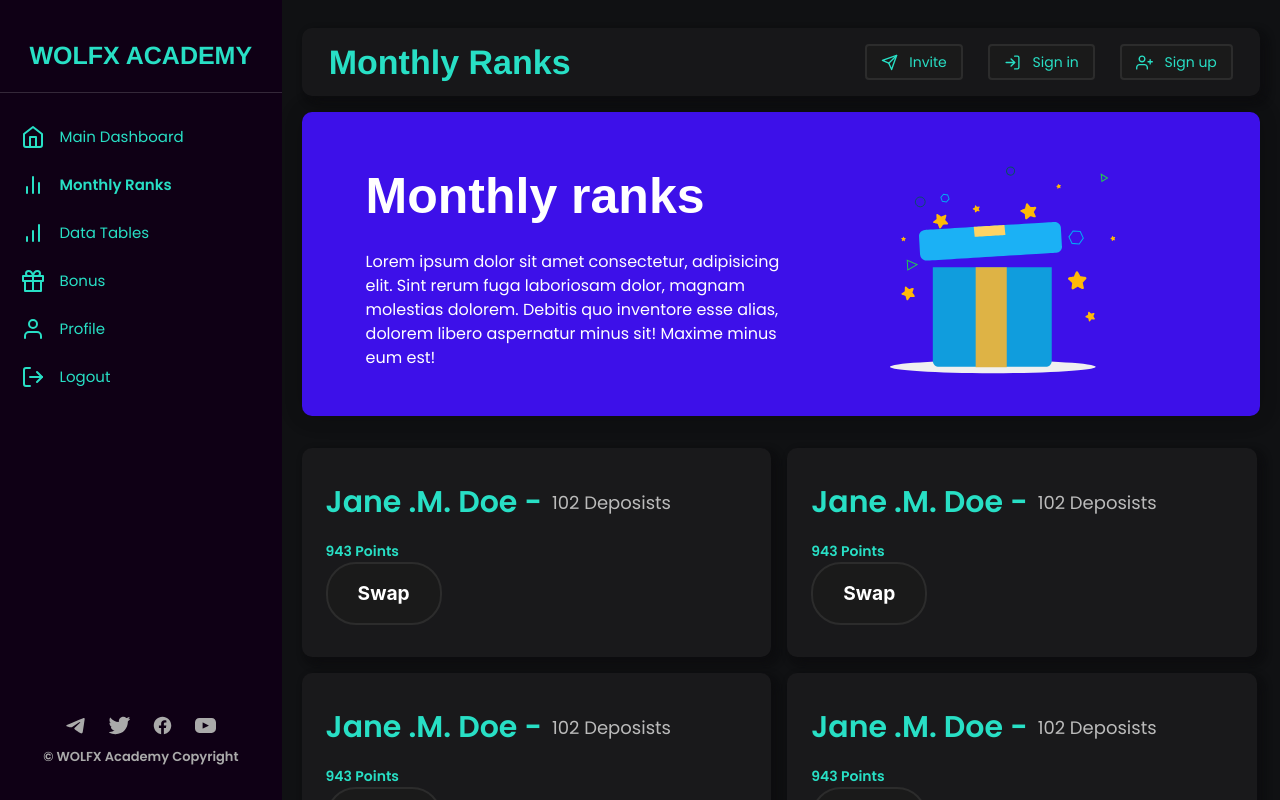
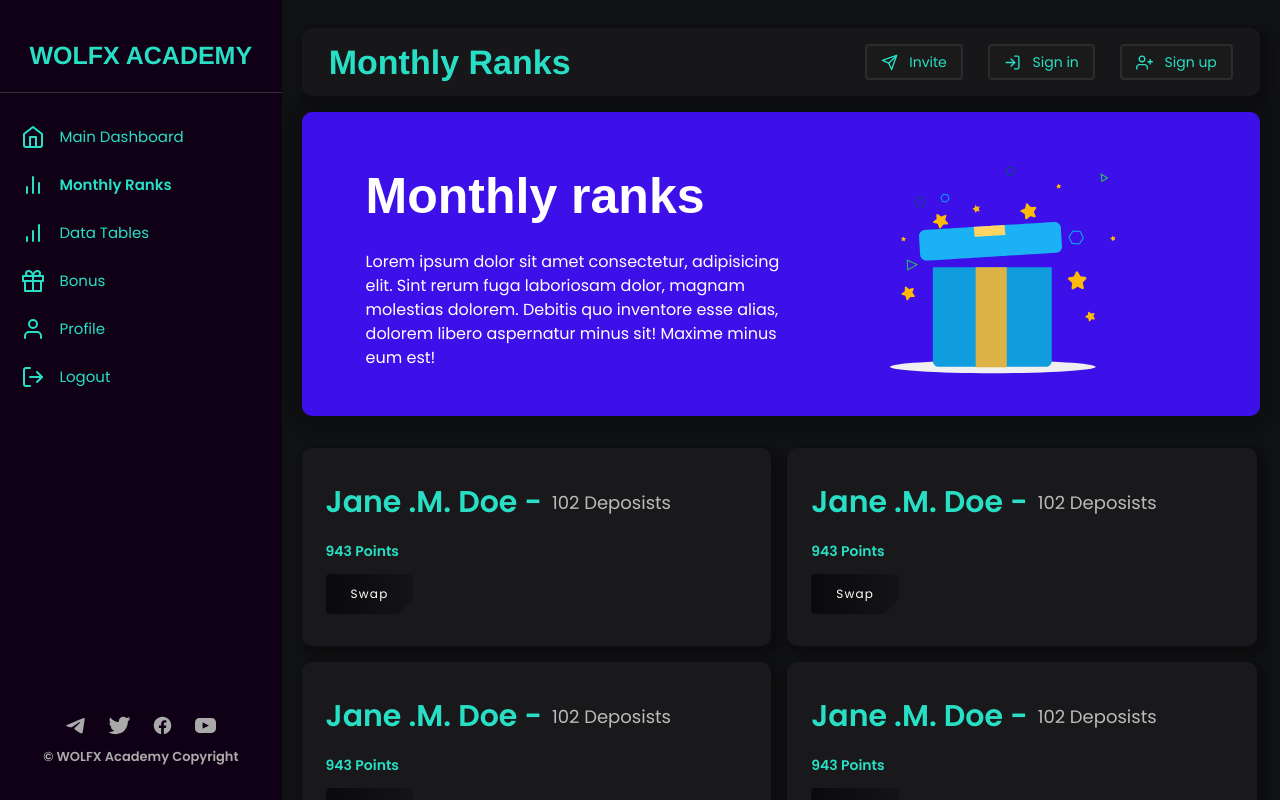
Before and after one commit to infodavid00/project057, a React (Vite) app: page /dashboard/mt in a window 1280 px wide. Shown: the top 800 px of the page. Built offline with nearby package versions, Linux system fonts and the light colour scheme.

Commit message:
made anothr fix to mr and bonus card btn

```diff
--- a/src/comps/monthlyranks/monthlyranks.css
+++ b/src/comps/monthlyranks/monthlyranks.css
@@ -101,10 +101,6 @@
 .monthlyranks-card-padded {
   padding: 2em 1.5em;
 }
-.monthlyranks-card:hover {
-   margin-top: 7px;
-  box-shadow: 0px 0px 25px rgba(0, 0, 0, 0.3), 0px 0px 20px rgba(0, 0, 0, 0.1);
-}
 .monthlyranks-card-title {
   font-family: "poppins-semibold", sans-serif;
   font-size: 30px;
@@ -124,53 +120,45 @@
   font-family: "poppins-semibold", sans-serif;
   color: var(--color);
 }
-.monthlyranks-card-footer-btn {
-  /* border-radius: 30px;
+/* .monthlyranks-card-footer-btn {
+  border-radius: 10px;
   border: none;
   outline: none;
   padding: 10px 1.6em;
   font-size: 14px;
   color: var(--color);
   font-family: "poppins-semibold", sans-serif;
-  margin-top: 1em; */
+  margin-top: 1em;
+  background-color: red;
+} */
+.monthlyranks-card-footer-btn {
+  border-radius: .25rem;
+  font-style: normal;
+  font-weight: 400;
+  padding-left: 25px;
+  padding-right: 25px;
+  color: #fff;
+  -webkit-clip-path: polygon(0 0,0 0,100% 0,100% 0,100% calc(100% - 15px),calc(100% - 15px) 100%,15px 100%,0 100%);
+  clip-path: polygon(0 0,0 0,100% 0,100% 0,100% calc(100% - 15px),calc(100% - 15px) 100%,15px 100%,0 100%);
+  height: 40px;
+  line-height: 14px;
+  letter-spacing: 1.2px;
+  transition: .2s .1s;
+  background-image: linear-gradient(90deg, rgba(10,10,12,1),rgba(20,20,22,1));
+  border: 0 solid;
+  overflow: hidden;
+  font-family: "poppins", sans-serif;
+  margin-top: 1em;
+  font-size: 12px;
+}
+.monthlyranks-card-footer-btn:hover {
+  cursor: pointer;
+  transition: all .1s ease-in;
+  padding-right: 30px;
+  padding-left: 30px;
 }
 
-.monthlyranks-card-footer-btn {
-  padding: 15px 30px;
-  border: 2px solid #2c2c2c;
-  background-color: #1a1a1a;
-  color: #ffffff;
-  font-size: 1.2rem;
-  cursor: pointer;
-  border-radius: 30px;
-  transition: all 0.4s ease;
-  outline: none;
-  position: relative;
-  overflow: hidden;
-  font-weight: bold;
-}
-.monthlyranks-card-footer-btn::after {
-  content: "";
-  position: absolute;
-  top: 0;
-  left: 0;
-  width: 100%;
-  height: 100%;
-  background: radial-gradient(
-    circle,
-    rgba(255, 255, 255, 0.25) 0%,
-    rgba(255, 255, 255, 0) 70%
-  );
-  transform: scale(0);
-  transition: transform 0.5s ease;
-}
-.monthlyranks-card-footer-btn:hover::after {
-  transform: scale(4);
-}
-.monthlyranks-card-footer-btn:hover {
-  border-color: #666666;
-  background: #292929;
-}
+
 
 
 
```
